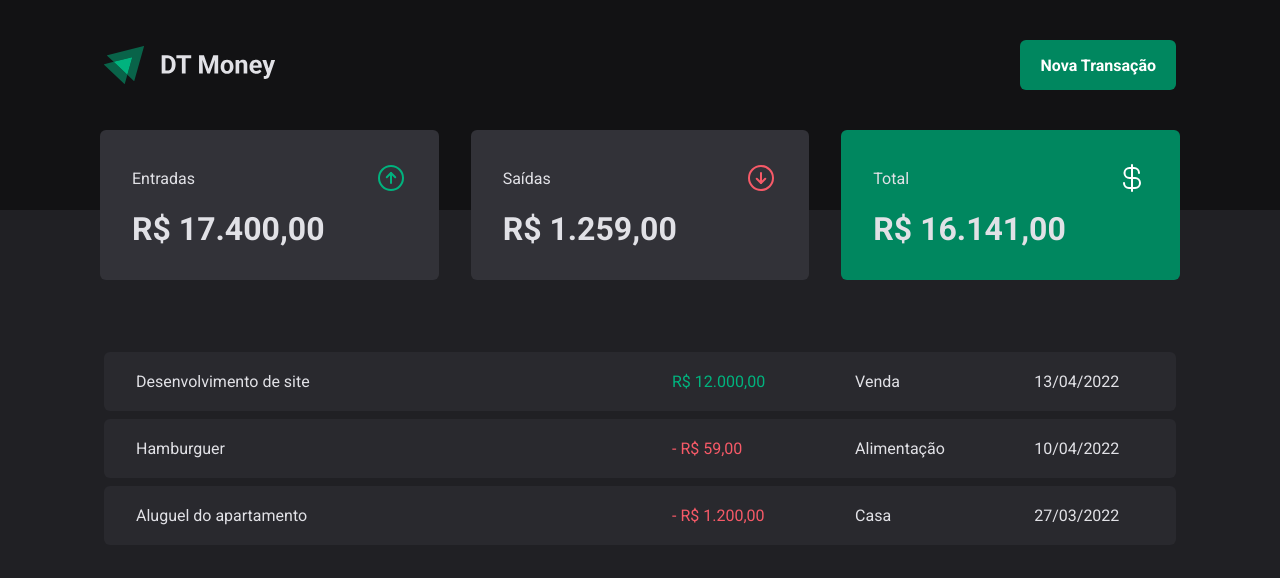
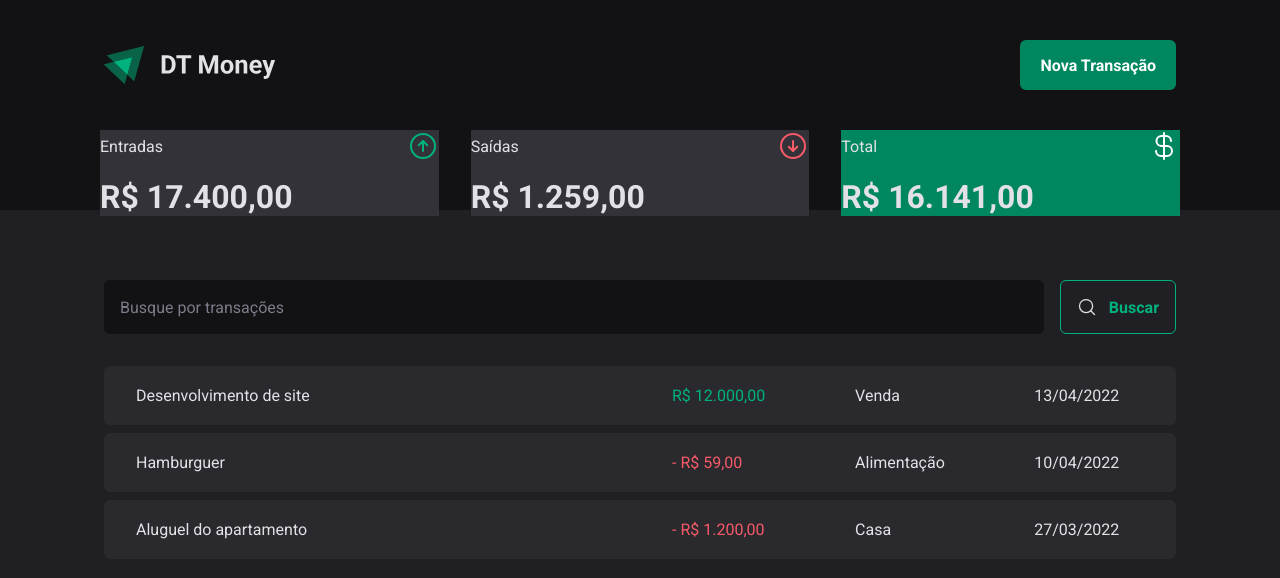
Before and after one commit to Jhonattan2121/03-DT-Money, a React (Vite) app: page / in a window 1280 px wide. Shown: the top 578 px of the page. Built offline with nearby package versions, Linux system fonts and the light colour scheme.

Commit message:
Componente: SearchForm

```diff
--- a/src/components/Summary/styles.ts
+++ b/src/components/Summary/styles.ts
@@ -18,7 +18,7 @@
 
 export const SummaryCard = styled.div<SummaryCardProps>`
   background: ${(props) => props.theme['gray-600']};
-  border-radius: 6px;
+  border-radius: 6px
   padding: 2rem;
 
   header {
--- /dev/null
+++ b/src/pages/TransActions/components/SearchForm/index.tsx
@@ -0,0 +1,15 @@
+import { MagnifyingGlass } from 'phosphor-react'
+import { SearchFormContainer } from './styles'
+
+export function SearchForm() {
+  return (
+    <SearchFormContainer>
+      <input type="text" placeholder="Busque por transações" />
+
+      <button type="submit">
+        <MagnifyingGlass size={20} />
+        Buscar
+      </button>
+    </SearchFormContainer>
+  )
+}
--- /dev/null
+++ b/src/pages/TransActions/components/SearchForm/styles.ts
@@ -0,0 +1,44 @@
+import styled from 'styled-components'
+
+export const SearchFormContainer = styled.form`
+  display: flex;
+  gap: 1rem;
+
+  input {
+      flex 1;
+      border-radius: 6px;
+      border: 0;
+      background: ${(props) => props.theme['gray-900']};
+      color: ${(props) => props.theme['gray-300']};
+      padding: 1rem ;
+
+        &::placeholder {
+            color: ${(props) => props.theme['gray-500']};
+          }
+}
+
+    button {
+        display: flex;
+        align-items: center;
+        gap: 0.75rem;
+
+        border: 0;
+        padding: 1rem;
+        background: transparent;
+        border: 1px solid ${(props) => props.theme['green-300']};
+        color: ${(props) => props.theme['green-300']};
+        font-weight: bold;
+        border-radius: 6px;
+
+        &:hover {
+        background: ${(props) => props.theme['green-500']};
+        border-color: ${(props) => props.theme['green-500']};
+        color: ${(props) => props.theme.white};
+        transition:
+        background-color 0.2s,
+        color 0.2s,
+        border-color 0.2s;
+    }
+}
+
+`
--- a/src/pages/TransActions/index.tsx
+++ b/src/pages/TransActions/index.tsx
@@ -1,5 +1,6 @@
 import { Header } from '../../components/Header'
 import { Summary } from '../../components/Summary'
+import { SearchForm } from './components/SearchForm'
 import {
   PriceHighLight,
   TransActionContainer,
@@ -12,6 +13,7 @@
       <Header />
       <Summary />
       <TransActionContainer>
+        <SearchForm />
         <TransActionsTable>
           <tbody>
             <tr>
--- a/src/pages/TransActions/styles.ts
+++ b/src/pages/TransActions/styles.ts
@@ -11,7 +11,7 @@
   width: 100%;
   border-collapse: separate;
   border-spacing: 0 0.5rem;
-  /* margin-top: 1.5rem; */
+  margin-top: 1.5rem;
 
   td {
     padding: 1.25rem 2rem;
```
Also changed, not shown: 2 other files (tests, documents, lock files or other folders).
